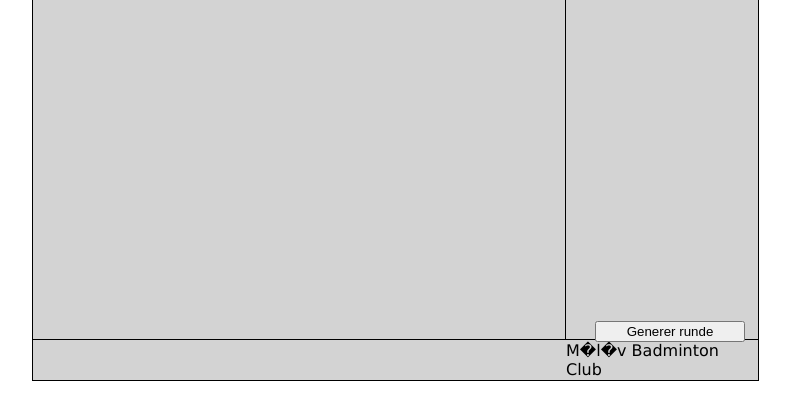
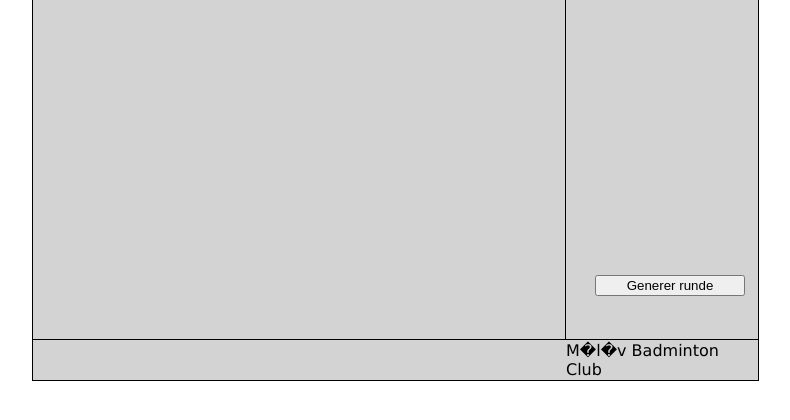
Before and after one commit to dixe/Badmintonprojekt, a PHP site: page /main.php in a window 1280 px wide. Shown: the part 262-682 px from the top of the page, without its empty margins (245-1035 px from the left). Run offline with PHP 8.4, Linux system fonts and the light colour scheme; data that the repository does not hold is empty.

Commit message:
fixed button position bugs

```diff
--- a/style.css
+++ b/style.css
@@ -2,16 +2,18 @@
 #content {height:520px; width:500px; margin-top:30px; margin-left:30px;}
 #innerEdge, #bottombar, #buttonPanel {border:1px solid black; background-color:lightgrey;}
 h1 {display: inline;}
+
 /*  main.php  */
 #buttonPanel {width:190px; height:520px;}
 #buttonPanel input {width:150px;}
 .button1 {position:relative; top:-170px;}
-#button2 {position:relative; top:320px;}
+#button2 {position:relative; top:274px;}
 #buttons {margin:auto; width:70%;}
 #content {overflow:auto;}
 #playerlist td:first-child {text-align:left; max-width:370px; width:370px;}
 #spiller {text-align:left; max-width:370px; width: 370px;}
 #playerlist th {background-color:grey;}
+#fieldCount select {width:40px;}
 
 /* addplayer.php */
 #addtable th {text-align:left;}
@@ -29,7 +31,7 @@
 #settings input {width:300px;}
 
 /* newround.php */
-#useRoundButton {position:relative; top:280px;}
+#useRoundButton {position:relative; top:234px;}
 #baner th {text-align:left;}
 #baner {position:relative; top:30px; right:-30px;}
 
```
